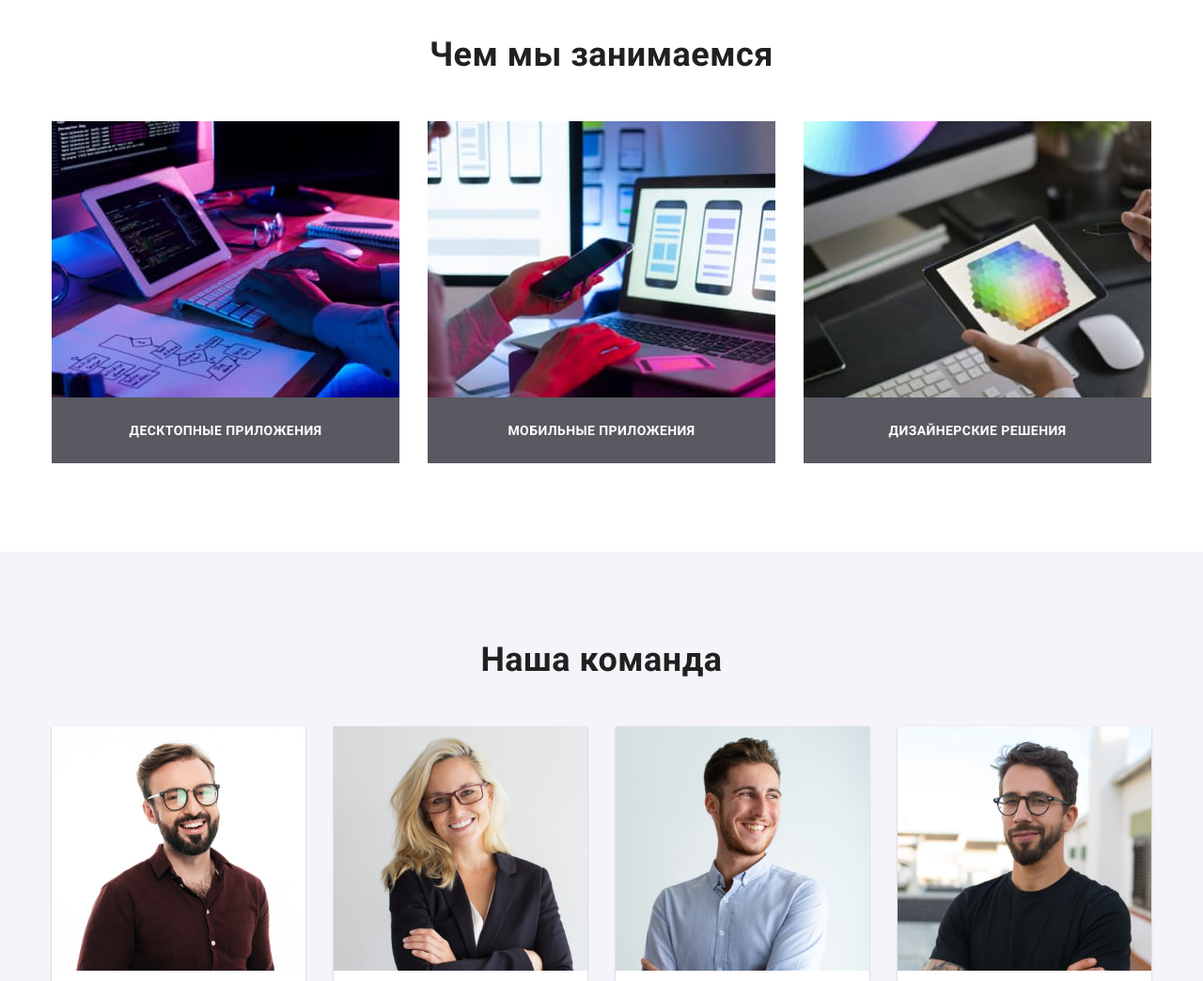
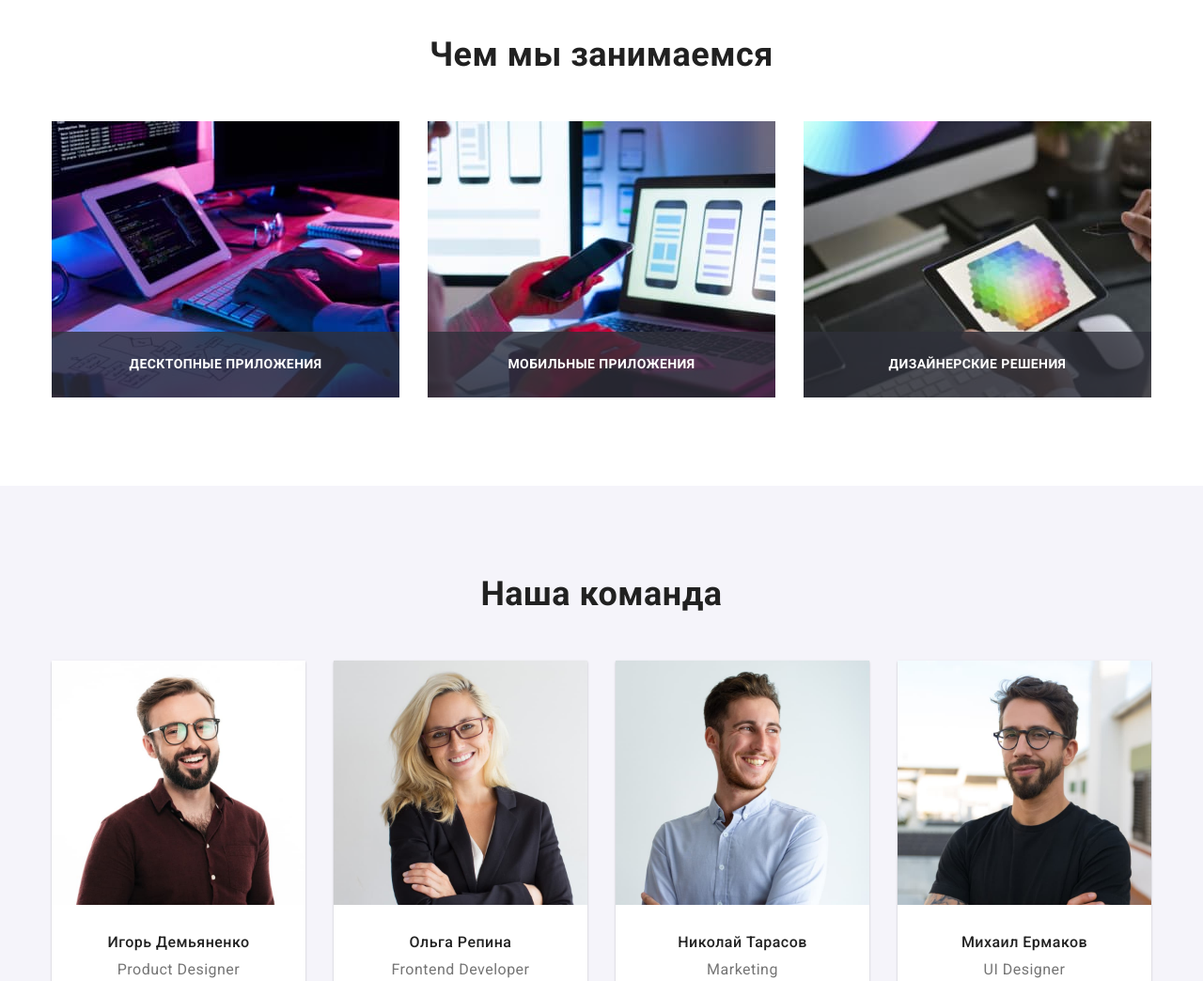
Before and after one commit to Tarasimba/goit-markup-hw-05, a plain HTML site: page index.html in a window 1280 px wide. Shown: the part 1080-2124 px from the top of the page at 94% size. Drawn offline with nearby package versions, Linux system fonts and the light colour scheme.

Commit message:
fix after mentor

```diff
--- a/css/styles.css
+++ b/css/styles.css
@@ -230,6 +230,29 @@ img {
   flex-basis: calc(100% / 4 - var(--card-set-gap));
 }
 
+.section-items li {
+position: relative;
+}
+
+.practic__img-title {
+  display: block;
+  margin: 0;
+  position: absolute;
+  bottom: 0;
+  left: 0;
+  width: 100%;
+  padding-top: 27px;
+  padding-bottom: 27px;
+  background-color: rgba(47,48,58,0.8);
+  text-align: center;
+  font-weight: 700;
+    font-size: 14px;
+    line-height: 1.14;
+    letter-spacing: 0.03em;
+    text-transform: uppercase;
+    color: #fff;
+}
+
 .section-items.no-margin > .item.block {
   margin-top: 0;
 }
@@ -387,25 +410,6 @@ img {
   flex-wrap: wrap;
   margin-top: calc(-1 * var(--card-set-gap));
   margin-left: calc(-1 * var(--card-set-gap));
-}
-
-.img-desc1{
-  width: 370px;
-  height: 70px;
-  background: rgba(47, 48, 58, 0.8);
-  display: flex;
-  justify-content: center;
-  font-family: 'Roboto';
-  font-style: normal;
-  font-weight: 700;
-  font-size: 14px;
-  line-height: 16px;
-  position: relative;
-  text-align: center;
-  align-items: center;
-  letter-spacing: 0.03em;
-  text-transform: uppercase;
-  color: #FFFFFF;
 }
 
 .client-items > .client-item {
--- a/index.html
+++ b/index.html
@@ -113,17 +113,21 @@
             <div class="container">
                 <h2 class="section-title">Чем мы занимаемся</h2>
                 <ul class="section-items list">
-                    <li class="item"><a href=""><img src="./images/klava-planshet.jpg" alt="Набирає команду" width="370"></a>
-                    <div class="img-desc1">Десктопные приложения</div></li>
-                    <li class="item"><a href=""><img src="./images/tel-laptop.jpg" alt="Переглядає дизайн" width="370"></a>
-                    <div class="img-desc1">Мобильные приложения</div>
+                    <li class="item"><a href="">
+                        <img src="./images/klava-planshet.jpg" alt="Набирає команду" width="370"></a>
+                            <h3 class="practic__img-title">Десктопные приложения</h3>
                     </li>
-                    <li class="item"><a href=""><img src="./images/planshet-color.jpg" alt="Розглядає палітру кольорів" width="370"></a>
-                    <div class="img-desc1">Дизайнерские решения</li>
+                    <li class="item"><a href="">
+                        <img src="./images/tel-laptop.jpg" alt="Переглядає дизайн" width="370"></a>
+                            <h3 class="practic__img-title">Мобильные приложения</h3>
+                    </li>
+                    <li class="item"><a href="">
+                        <img src="./images/planshet-color.jpg" alt="Розглядає палітру кольорів" width="370"></a>
+                            <h3 class="practic__img-title">Дизайнерские решения</h3>
+                    </li>
                 </ul>
             </div>
         </section>
-
         <!-- Команда -->
         <section class="section bg-color">
             <div class="container">
```
